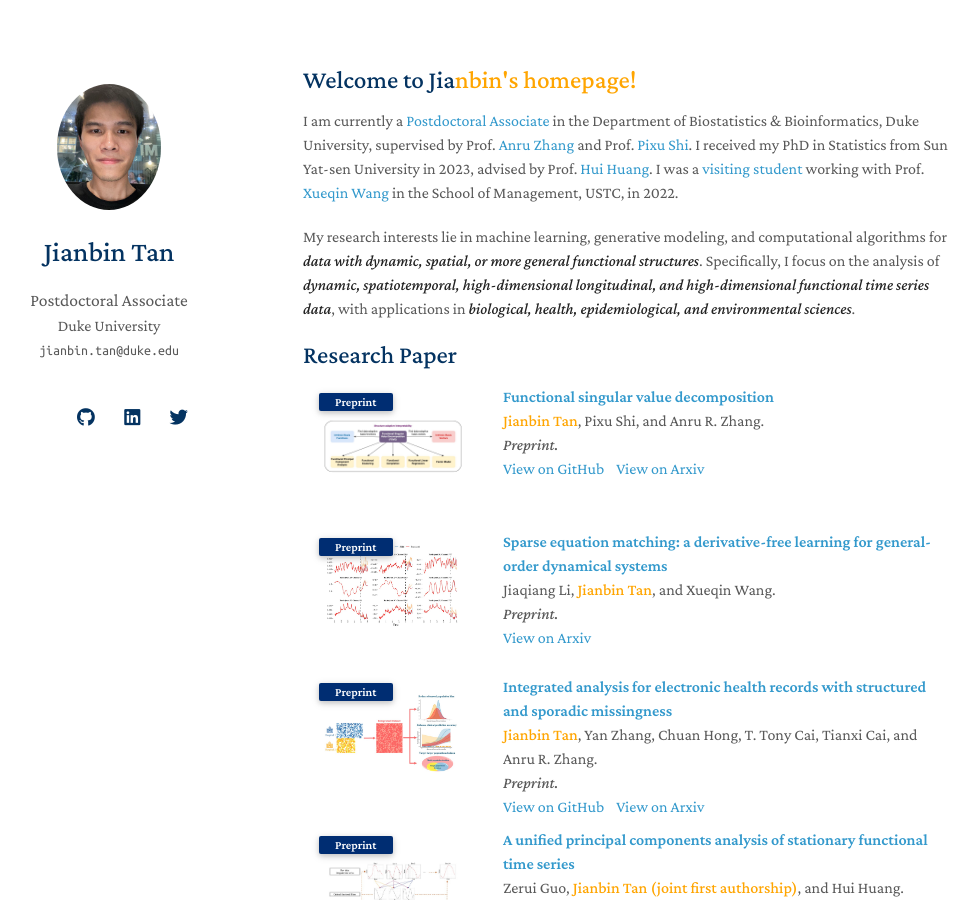
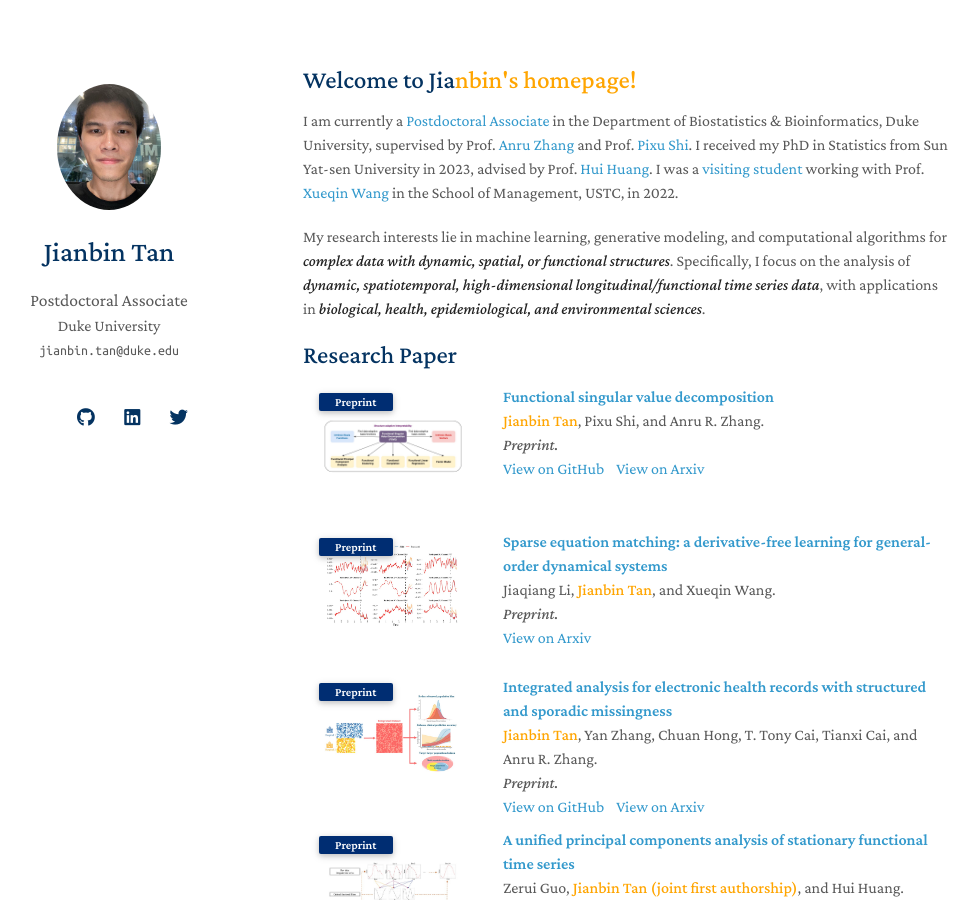
Before and after one commit to Tan-jianbin/Tan-jianbin.github.io, a Jekyll site: the page built from index.md, in a window 1280 px wide and 900 px high. Shown: the whole window, without its empty margins (167-1145 px from the left). Built offline with Jekyll 4.4.1, drawn with Linux system fonts in a browser that asks for light colours; nearby versions of some CDN libraries; a style sheet for code colours, icons or effects is not loaded; our own code applies the rules of GitHub Pages for plain Markdown files.

Commit message:
Update index.md

```diff
--- a/index.md
+++ b/index.md
@@ -6,6 +6,6 @@
 
 I am currently a [Postdoctoral Associate](https://biostat.duke.edu/profile/jianbin-tan) in the Department of Biostatistics & Bioinformatics, Duke University, supervised by Prof. [Anru Zhang](https://anruzhang.github.io) and Prof. [Pixu Shi](https://pixushi.github.io). I received my PhD in Statistics from Sun Yat-sen University in 2023, advised by Prof. [Hui Huang](http://cfas.ruc.edu.cn/kydw/zzyjy/hh/index.htm). I was a [visiting student](https://statlab905.github.io/author/jianbin-tan/) working with Prof. [Xueqin Wang](https://bs.ustc.edu.cn/english/profile.php?id=650) in the School of Management, USTC, in 2022.
 
-My research interests lie in machine learning, generative modeling, and computational algorithms for ***data with dynamic, spatial, or more general functional structures***. Specifically, I focus on the analysis of ***dynamic, spatiotemporal, high-dimensional longitudinal, and high-dimensional functional time series data***, with applications in ***biological, health, epidemiological, and environmental sciences***.
+My research interests lie in machine learning, generative modeling, and computational algorithms for ***complex data with dynamic, spatial, or functional structures***. Specifically, I focus on the analysis of ***dynamic, spatiotemporal, high-dimensional longitudinal/functional time series data***, with applications in ***biological, health, epidemiological, and environmental sciences***.
 
 {% include_relative _includes/publications.md %}
```
